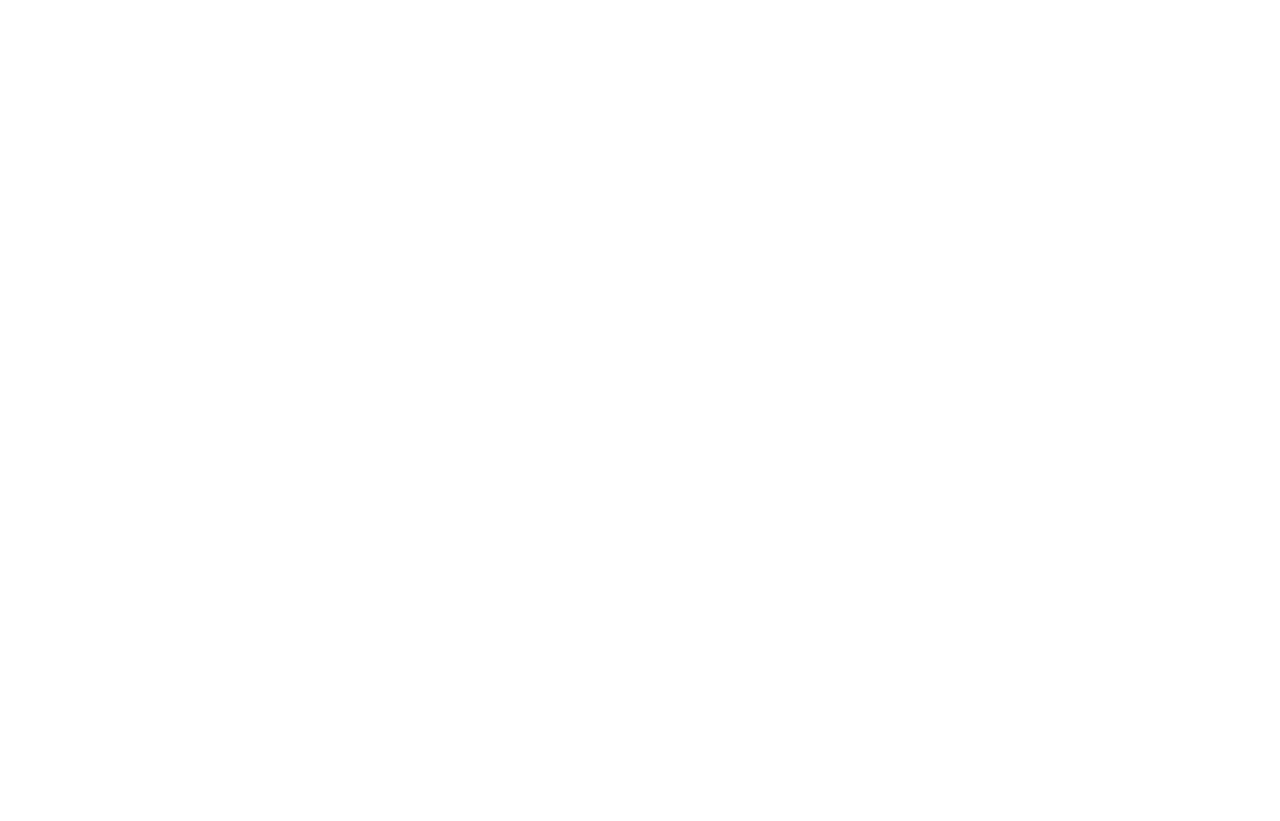
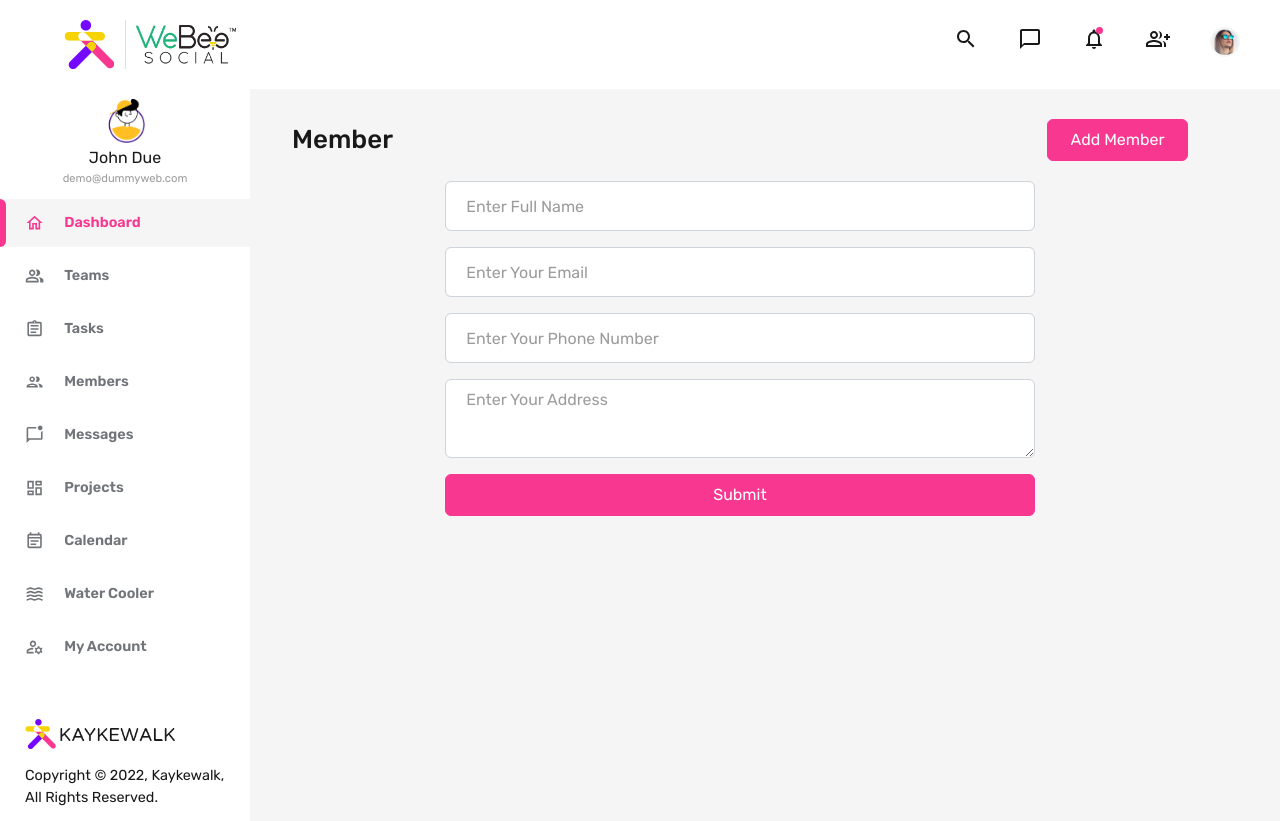
Before and after one commit to webeechetan/kw, a React (Create React App) app: page /kw-dev/build/forms in a window 1280 px wide. Before the commit the page ends 800 px from the top, so only its background shows below. Built offline with nearby package versions, Linux system fonts and the light colour scheme.

Commit message:
Form Of add Member

```diff
--- a/src/App.jsx
+++ b/src/App.jsx
@@ -14,6 +14,7 @@
 import Signup from './Signup';
 import InviteSignup from './InviteSignup';
 import Members from './members/Members';
+import MembersForm from './members/components/MembersForm';
 
 function App() {
   return (
@@ -35,6 +36,7 @@
             <Route exact path="/messages" component={Messages} />
             <Route exact path="/projects" component={Projects} />
             <Route exact path="/members" component={Members} />
+            <Route exact path="/forms" component={MembersForm} />
           </Switch>
       </Router>
     </>
--- a/src/members/Members.jsx
+++ b/src/members/Members.jsx
@@ -5,8 +5,10 @@
 import PieChartOutlineIcon from '@mui/icons-material/PieChartOutline';
 import PersonOutlineIcon from '@mui/icons-material/PersonOutline';
 import { Container, Row, Col, Card, Button } from 'react-bootstrap';
+import { Link } from 'react-router-dom';
 
-export default function Members(props) {
+
+export default function Members() {
     return (
         <>
         <Header />
@@ -17,10 +19,10 @@
                     <div className="main-body-header">
                         <Row className="align-items-center">
                             <Col>
-                                <h3 className="main-body-header-title mb-0">Memmber</h3>
+                                <h3 className="main-body-header-title mb-0">Member</h3>
                             </Col>
-                            <Col className="text-end">
-                                <Button>Add Member</Button>
+                                <Col className="text-end">
+                                <Link to="../forms"><Button>Add Member</Button></Link>
                             </Col>
                         </Row>
                     </div>
--- /dev/null
+++ b/src/members/components/MembersForm.jsx
@@ -0,0 +1,51 @@
+import React from 'react';
+import Header from '../../components/Header';
+import Sidebar from '../../components/Sidebar';
+import { Container, Row, Col, Button,Form } from 'react-bootstrap';
+
+export default function MembersForm
+    () {
+    return (
+        <>
+        <Header />
+        <div className="main-body">
+            <Sidebar />
+            <div className="main-body-content">
+                <Container fluid>
+                    <div className="main-body-header">
+                        <Row className="align-items-center">
+                            <Col>
+                                <h3 className="main-body-header-title mb-0">Member</h3>
+                            </Col>
+                            <Col className="text-end">
+                                <Button>Add Member</Button>
+                            </Col>
+                        </Row>
+                    </div>
+                    {/* Users */}
+                   <Row>
+                       <Col md="8" className='mx-auto'>
+                            <Form>
+                                <Form.Group className="mb-3" controlId="Form.Control">
+                                <Form.Control type="name" placeholder="Enter Full Name" />
+                                </Form.Group>
+                                <Form.Group className="mb-3" controlId="Form.Control">
+                                <Form.Control type="email" placeholder="Enter Your Email" />
+                                </Form.Group>
+                                <Form.Group className="mb-3" controlId="Form.Control">
+                                <Form.Control type="number" placeholder="Enter Your Phone Number" />
+                                </Form.Group>
+                                <Form.Group className="mb-3" controlId="Form.Control">
+                                    <Form.Control as="textarea" placeholder="Enter Your Address" rows={3} />
+                                </Form.Group>
+                                    <Button className="w-100" variant="primary" type="submit">Submit</Button>
+                            </Form>
+                        </Col>
+                   </Row>
+
+                </Container>
+            </div>
+        </div>
+        </>
+    )
+}
```
